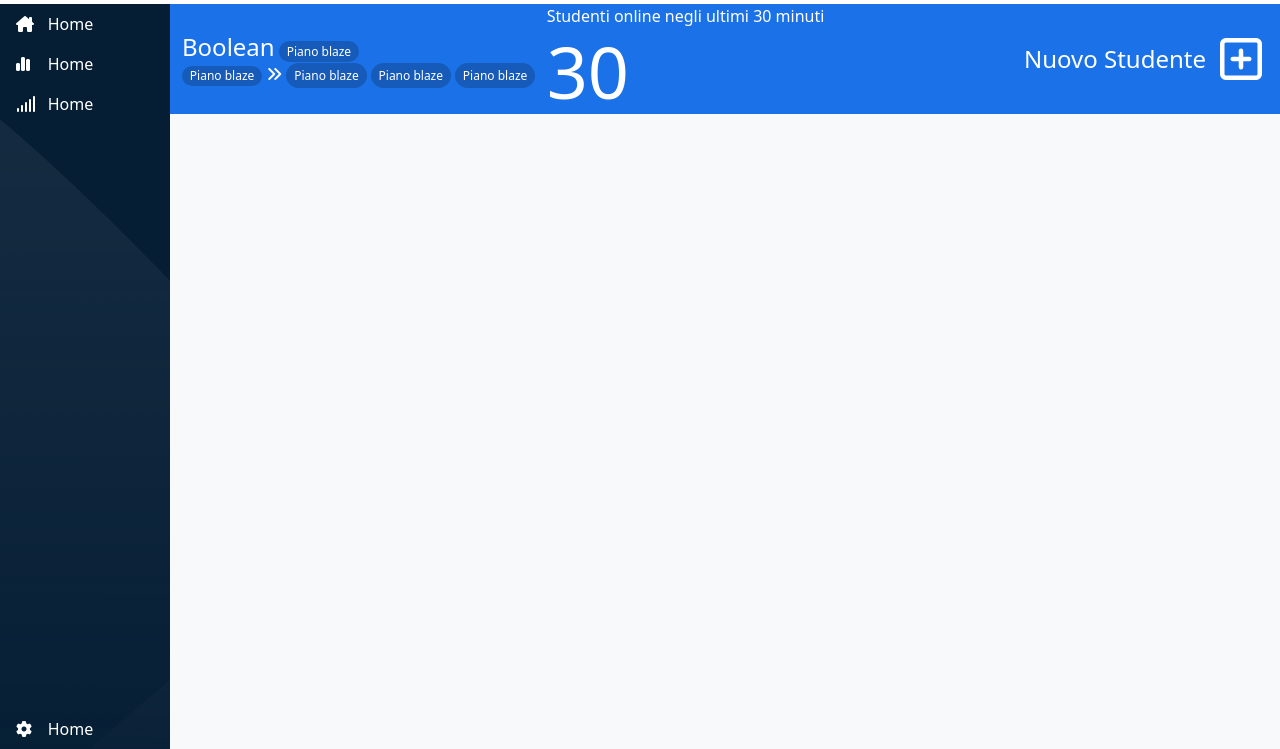
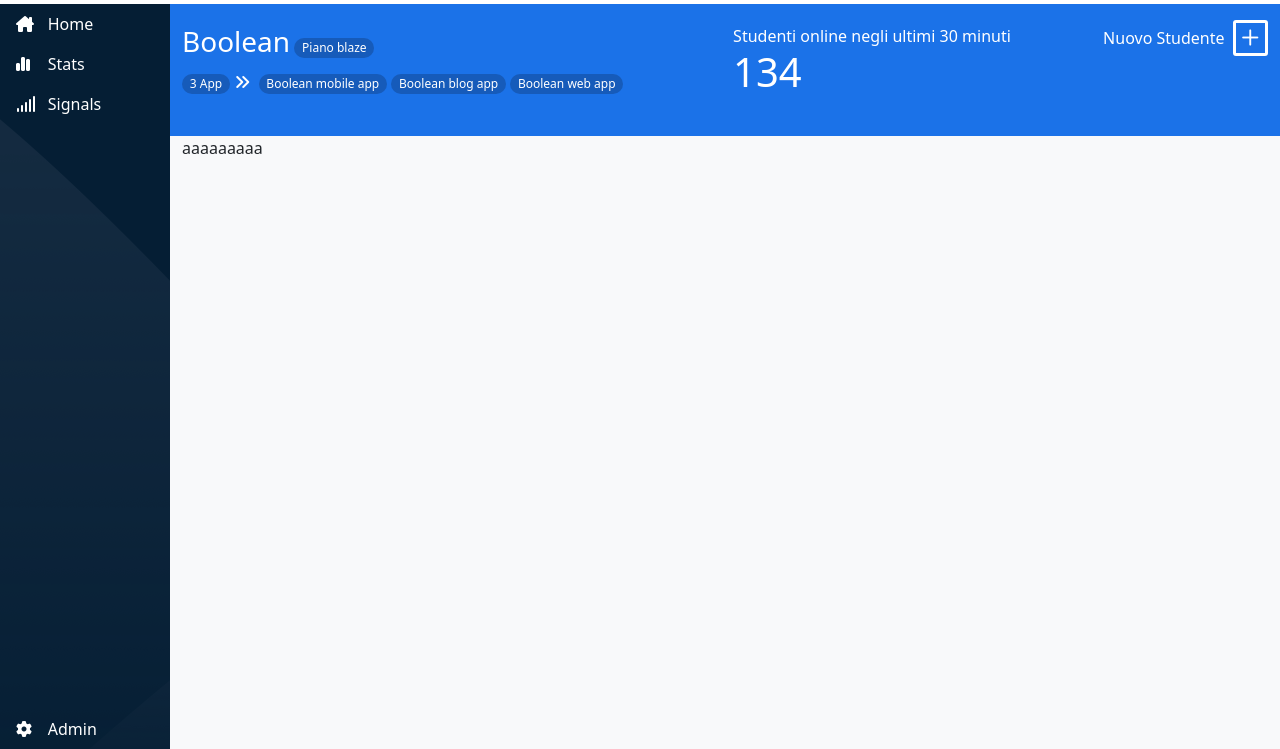
Before and after one commit to MarilisaMoio/html-css-bootstrap-dashboard, a plain HTML site: page index.html in a window 1280 px wide. Shown: the part 51-800 px from the top of the page. Drawn offline with nearby package versions, Linux system fonts and the light colour scheme.

Commit message:
feat: add details and functions to main-top and aside

```diff
--- a/index.html
+++ b/index.html
@@ -67,19 +67,19 @@
                     <div class="col-auto p-0">
                         <div class="ms-sidebar-nav p-2 px-md-3">
                             <i class="fa-solid fa-chart-simple ms-w-md-20"></i>
-                            <span class="d-none d-lg-inline">Home</span>
+                            <span class="d-none d-lg-inline">Stats</span>
                         </div>
                     </div>
                     <div class="col-auto p-0">
                         <div class="ms-sidebar-nav p-2 px-md-3">
                             <i class="fas fa-signal ms-w-md-20"></i>
-                            <span class="d-none d-lg-inline">Home</span>
+                            <span class="d-none d-lg-inline">Signals</span>
                         </div>
                     </div>
                     <div class="col-auto mt-auto p-0">
                         <div class="ms-sidebar-nav p-2 px-md-3">
                             <i class="fas fa-gear ms-w-md-20"></i>
-                            <span class="d-none d-lg-inline">Home</span>
+                            <span class="d-none d-lg-inline">Admin</span>
                         </div>
                     </div>
                 </div>
@@ -88,11 +88,11 @@
         <main>
             <div class="ms-main-top">
                 <div class="container-fluid ms-inherit">
-                    <div class="row ms-inherit text-white align-items-center gy-3 gy-md-0 gx-md-2">
+                    <div class="row ms-inherit text-white align-items-start gy-3 gy-md-0 gx-md-4">
                         <div class="col-12 col-md-auto order-md-1">
-                            <div class="h-100 d-flex align-items-center">
-                                <h4 class="d-md-inline m-0">Nuovo Studente</h4>
-                                <button class="ms-reset-style text-white ms-2" type="button" data-bs-toggle="offcanvas" data-bs-target="#offcanvasRight" aria-controls="offcanvasRight"><i class="far fa-square-plus fa-3x"></i></button>
+                            <div class="d-flex align-items-center">
+                                <div class="m-0 d-inline-block fs-6">Nuovo Studente</div>
+                                <button class="ms-reset-style text-white ms-2 ms-btn-ns" type="button" data-bs-toggle="offcanvas" data-bs-target="#offcanvasRight" aria-controls="offcanvasRight"><i class="far fa-plus fa-lg"></i></button>
                                 <div class="offcanvas w-100 ms-offcanvas-md-width offcanvas-end" tabindex="-1" id="offcanvasRight" aria-labelledby="offcanvasRightLabel">
                                     <div class="offcanvas-header">
                                     <h5 class="offcanvas-title" id="offcanvasRightLabel">Inserisci un nuovo studente</h5>
@@ -104,26 +104,32 @@
                                 </div>
                             </div>
                         </div>
-                        <div class="col-12 col-md-4">
-                            <div>
-                                <h4 class="m-0 d-inline-block">Boolean</h4>
+                        <div class="col-12 col-md">
+                            <div class="mb-2">
+                                <div class="m-0 d-inline-block fs-3">Boolean</div>
                                 <span class="badge ms-badge rounded-pill ms-bg-pill">Piano blaze</span>
                             </div>
                             <div>
-                                <span class="badge ms-badge rounded-pill ms-bg-pill">Piano blaze</span>
+                                <span class="badge ms-badge rounded-pill ms-bg-pill">3 App</span>
                                 <i class="fas fa-angles-right"></i>
-                                <span class="badge ms-badge rounded-pill ms-bg-pill d-lg-none"> +</span>
-                                <span class="badge ms-badge rounded-pill ms-bg-pill d-none d-lg-inline">Piano blaze</span>
-                                <span class="badge ms-badge rounded-pill ms-bg-pill d-none d-lg-inline">Piano blaze</span>
-                                <span class="badge ms-badge rounded-pill ms-bg-pill d-none d-lg-inline">Piano blaze</span>
+                                <input type="checkbox" name="" id="badge-check" class="d-none">
+                                <label for="badge-check">
+                                    <span class="badge ms-badge rounded-pill ms-bg-pill d-lg-none">
+                                        <i class="far fa-plus fa-sm"></i>
+                                        <i class="fas fa-minus ms-none fa-sm"></i>
+                                    </span>
+                                </label>
+                                <span class="badge ms-none ms-badge rounded-pill ms-bg-pill d-lg-inline-block">Boolean mobile app</span>
+                                <span class="badge ms-none ms-badge rounded-pill ms-bg-pill d-lg-inline-block">Boolean blog app</span>
+                                <span class="badge ms-none ms-badge rounded-pill ms-bg-pill d-lg-inline-block">Boolean web app</span>
                             </div>
                         </div>
-                        <div class="col-12 col-md">
-                            <div>
+                        <div class="col-12 col-md-4">
+                            <div class="fs-6 pt-md-1">
                                 Studenti online negli ultimi 30 minuti
                             </div>
-                            <div class="display-2">
-                                30
+                            <div class="display-6">
+                                134
                             </div>
                         </div>
                     </div>
@@ -131,7 +137,7 @@
             </div>
             <div class="ms-main-content"></div>
                 <div class="container-fluid">
-
+                    aaaaaaaaa
                 </div>
             </div>
         </main>
--- a/style.css
+++ b/style.css
@@ -1,6 +1,7 @@
 /* #region COLORS AND SIZES */
 :root{
     --plan-badge: #165BBA;
+    --plan-badge-hov: #0f4a9c;
     --sidebar-bg: #051E34;
     --main-top-bg: #1B72E8;
     --search-bar: #E5E5E5;
@@ -87,6 +88,7 @@
         background-color: var(--main-bg);
         overflow-y: auto;
         & .ms-main-top{
+            padding: 1rem 0;
             background-color: var(--main-top-bg);
             min-height: 100px;
         }
@@ -106,12 +108,42 @@
     min-height: inherit;
 }
 
+.ms-btn-ns{
+    border: 3px solid white;
+    border-radius: 3px;
+    aspect-ratio: 1;
+}
+
 .ms-badge{
     font-weight: 400;
 }
 
+.ms-none{
+    display: none;
+}
+
 .ms-bg-pill{
     background-color: var(--plan-badge);
+    &:hover{
+        background-color: var(--plan-badge-hov);
+    }
+}
+
+/*check opener*/
+label{
+    cursor: pointer;
+}
+
+#badge-check:checked{
+    & ~ .badge{
+    display: inline-block;
+    }
+    & ~ label .fa-plus{
+        display: none;
+    }
+    & ~ label .fa-minus{
+        display: inline-block;
+    }
 }
 
 /* #endregion MAIN-CONTENT */
```
